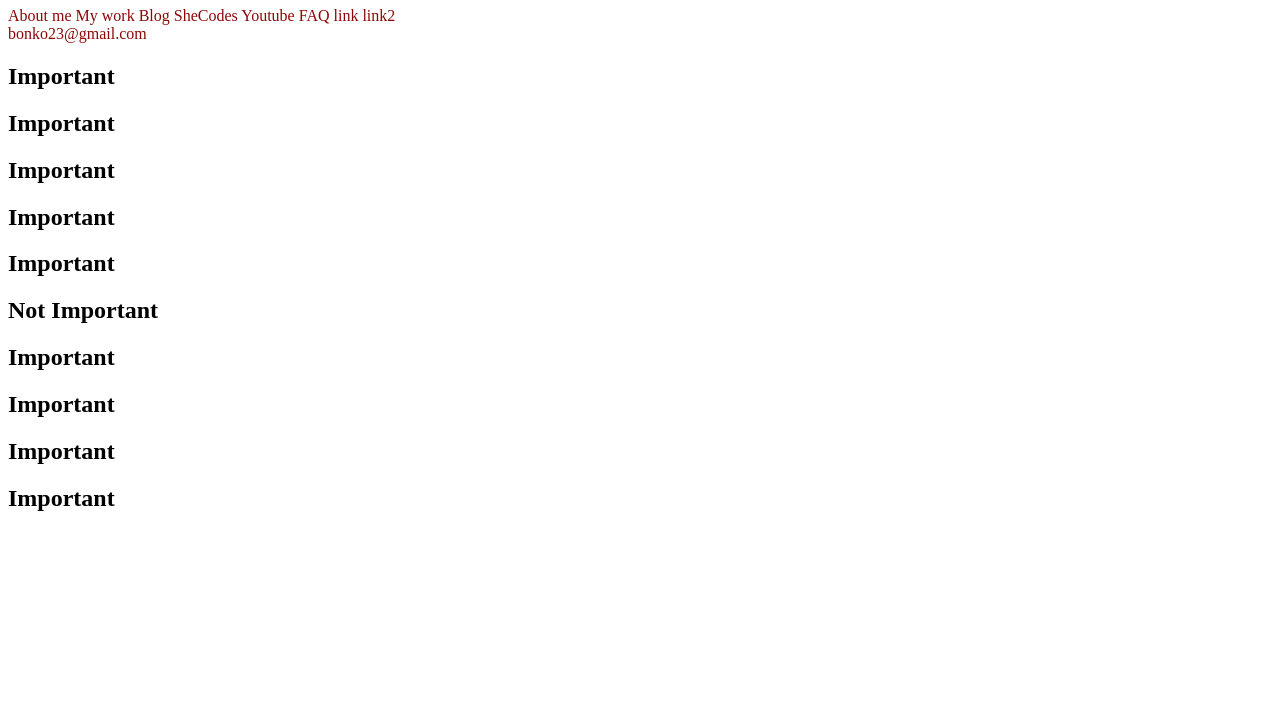
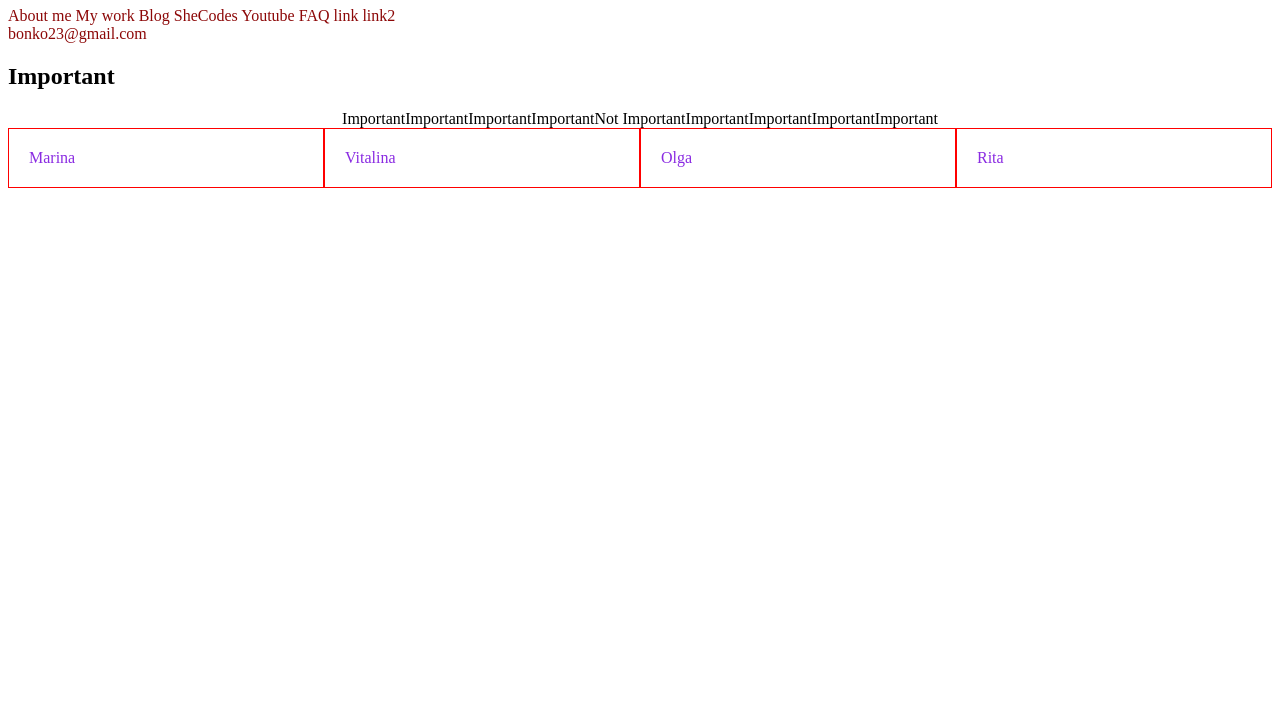
Before and after one commit to Verlong/Responsive-Portfolio-Project, a plain HTML site: page index.html in a window 1280 px wide. Shown: the part 73-800 px from the top of the page. Drawn offline with Linux system fonts and the light colour scheme.

Commit message:
add Flexbox

```diff
--- a/index.html
+++ b/index.html
@@ -4,20 +4,49 @@
     <meta charset="UTF-8">
     <meta http-equiv="X-UA-Compatible" content="IE=edge">
     <meta name="viewport" content="width=device-width, initial-scale=1.0">
+    <link href="src/style.css" rel="stylesheet" type="text/css" />
     <title>Document</title>
     <style>
         a {
           color: rgb(140, 7, 7);
           text-decoration: none;
         }
+
         a:hover {
             color: blue;
           text-decoration: underline;
         }
+
         a:visited {
             color: green;
         }
+
+        .the-list {
+            display: flex;
+            justify-content: center;
+
+        }
+
+        /* .the-list div {
+            margin: 0 10px;
+        }*/
+
+        .students {
+        display:flex;
+        /*justify-content: space-evenly;   разделение блоков на отдельные*/
+         }
+
+        .student {
+            color: blueviolet;
+            border: 1px solid red;
+            padding: 20px;
+            flex: 1;
+        }
+
     </style>
+
+
+
 </head>
 <body>
     <h1>My portfolio</h1>
@@ -32,16 +61,27 @@
     <a href="#important">link2</a><br />
     <a href="mailto:bonko23@gmail.com">bonko23@gmail.com</a>
     <h2>Important</h2>
-    <h2>Important</h2>
-    <h2>Important</h2>
-    <h2>Important</h2>
-    <h2>Important</h2>
-    <h2 id="not-important">Not Important</h2>
-    <h2>Important</h2>
-    <h2>Important</h2>
-    <h2>Important</h2>
+    <div class="the-list">
+
+    <div>Important</div>
+    <div>Important</div>
+    <div>Important</div>
+    <div>Important</div>
+    <div id="not-important">Not Important</div>
+    <div>Important</div>
+    <div>Important</div>
+    <div>Important</div>
     <a name="important"></a>
-    <h2>Important</h2>
+    <div>Important</div>
+    </div>
+
+    <div class="students">
+        <div class="student">Marina</div>
+        <div class="student">Vitalina</div>
+        <div class="student">Olga</div>
+        <div class="student">Rita</div>
+
+    </div>
 
 </body>
 </html>
--- /dev/null
+++ b/src/style.css
@@ -0,0 +1,18 @@
+:root {
+    --extra-grey-color: #e3e3e3;
+    --extra-deepblue-color: #233142;
+    --extra-blue-color: #455d7a;
+    --extra-coral-color: #f95959;
+    --extra-shadow: 5px 5px 5px rgba(0, 0, 0, 0.8);
+    --extra-gradient: linear-gradient(120deg, #fdfbfb 0%, #ebedee 100%);
+  }
+
+  body {
+    background-color: var(--extra-gradient);
+  }
+
+
+  h1 {
+    color: var(--extra-coral-color);
+
+  }
```
